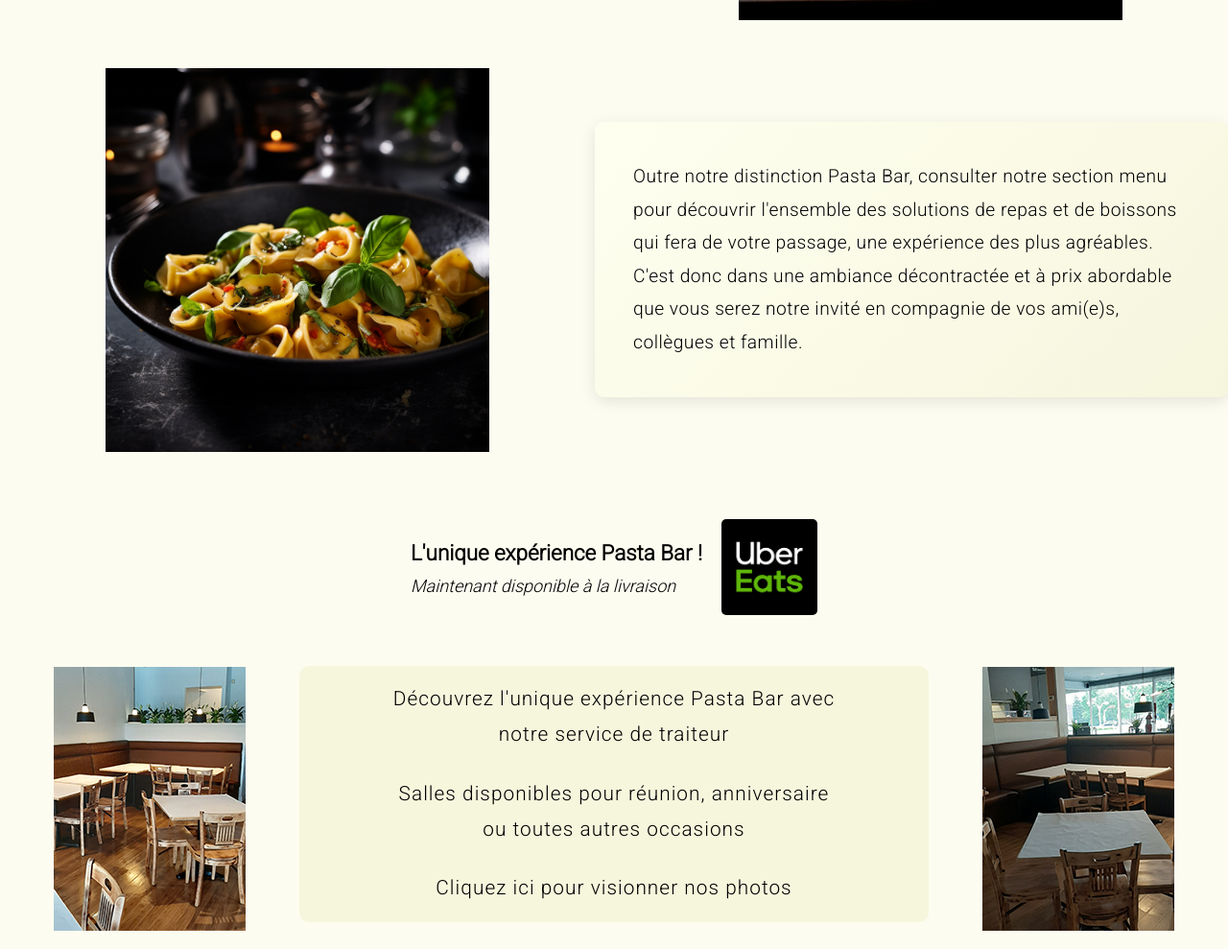
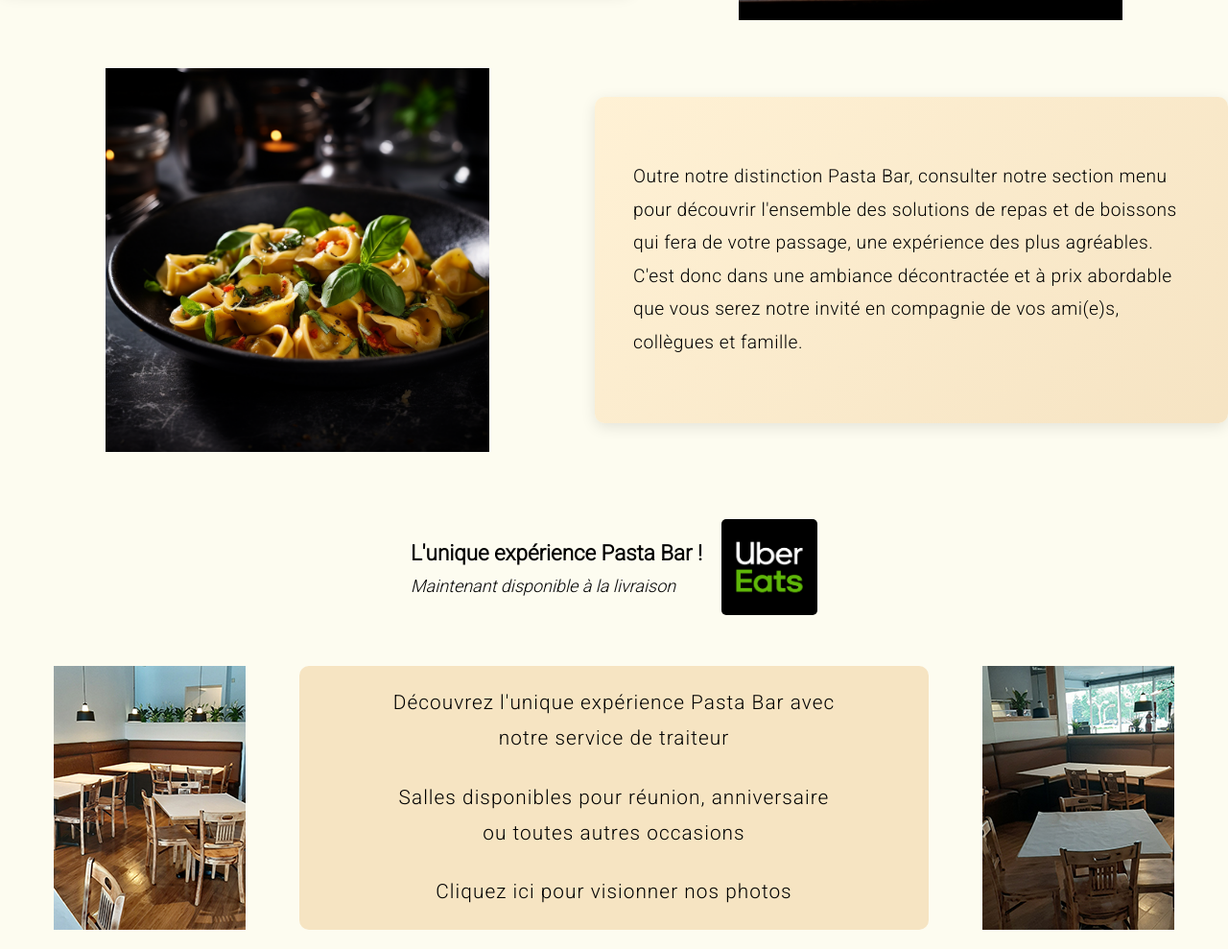
Before and after one commit to GuillaumeGandolfi/Wilfrid_Pasta_Bar, a plain HTML site: page index.html in a window 1280 px wide. Shown: the part 920-1909 px from the top of the page at 96% size. Drawn offline with Linux system fonts and the light colour scheme.

Commit message:
homePage updated, better style

```diff
--- a/css/styles.css
+++ b/css/styles.css
@@ -95,27 +95,34 @@ nav a:hover::after {
 
 .content-block {
     display: flex;
-    align-items: center;
+    align-items: stretch;
     margin-bottom: 50px;
-    /* Espace entre les deux blocs, ajustez selon vos besoins */
+    max-height: 400px;
+    /* Ajoutez la hauteur maximale que vous souhaitez ici */
+    overflow: hidden;
+    /* cachez tout contenu qui pourrait dépasser */
 }
 
 .text-section,
 .image-section {
     flex: 1;
-    /* Chaque section prend la moitié de la largeur du bloc parent */
     padding: 0 20px;
-    /* Espace entre le texte et l'image, ajustez selon vos besoins */
+    display: flex;
+    /* Ajouté pour permettre le centrage vertical du contenu */
+    align-items: center;
+    /* Centre verticalement le contenu */
+    justify-content: center;
+    /* Centre horizontalement le contenu */
 }
 
 .text-section {
-    background: linear-gradient(135deg, rgba(255, 255, 240, 0.9), rgba(245, 245, 220, 0.9));
+    flex-direction: column;
+    /* parce que nous voulons que le contenu soit affiché verticalement */
+    background: linear-gradient(135deg, rgba(255, 240, 210, 0.9), rgba(245, 225, 190, 0.9));
     margin: 30px 0;
     padding: 40px;
     box-shadow: 0px 4px 15px rgba(0, 0, 0, 0.1);
-    /* Ajout de l'ombre portée */
     border-radius: 10px;
-    /* Ajout de bords arrondis pour un look plus moderne */
 }
 
 .text-section p {
@@ -132,7 +139,8 @@ nav a:hover::after {
 
 .image-section img {
     max-width: 100%;
-    max-height: 400px;
+    max-height: 100%;
+    /* modifié pour s'assurer que l'image n'est pas plus grande que la section */
     display: block;
 }
 
@@ -186,6 +194,7 @@ nav a:hover::after {
     justify-content: space-between;
     align-items: stretch;
     /* Assure que tous les éléments aient la même hauteur */
+    margin-bottom: 20px;
 }
 
 .left-image,
@@ -202,9 +211,8 @@ nav a:hover::after {
 .center-text {
     flex: 2;
     /* Prend 2 fractions de l'espace disponible, donc plus large */
-    background-color: rgba(245, 245, 220, 0.9);
+    background-color: rgba(245, 225, 190, 0.9);
     border-radius: 10px;
-    margin-bottom: 10px;
     padding: 1rem;
     display: flex;
     flex-direction: column;
```
